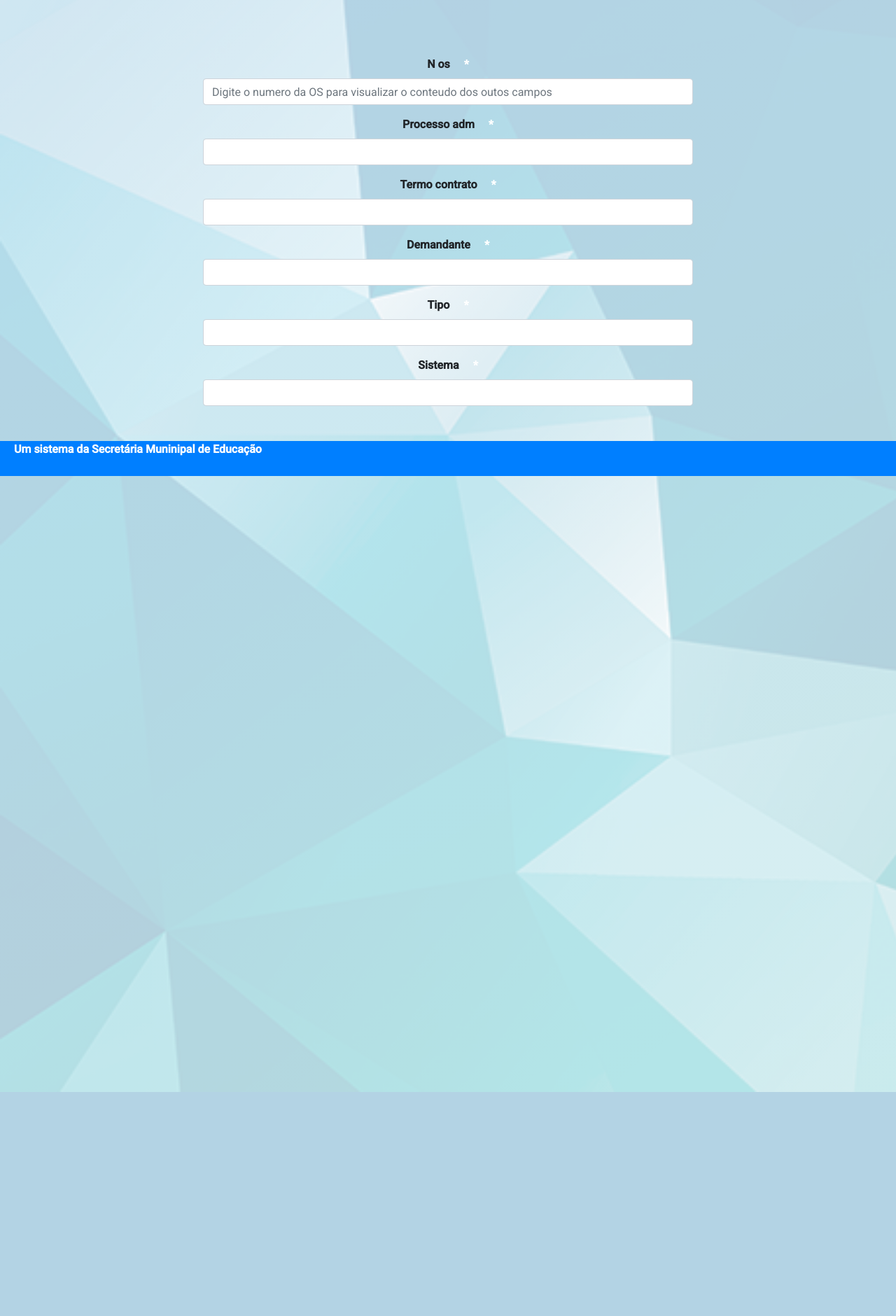
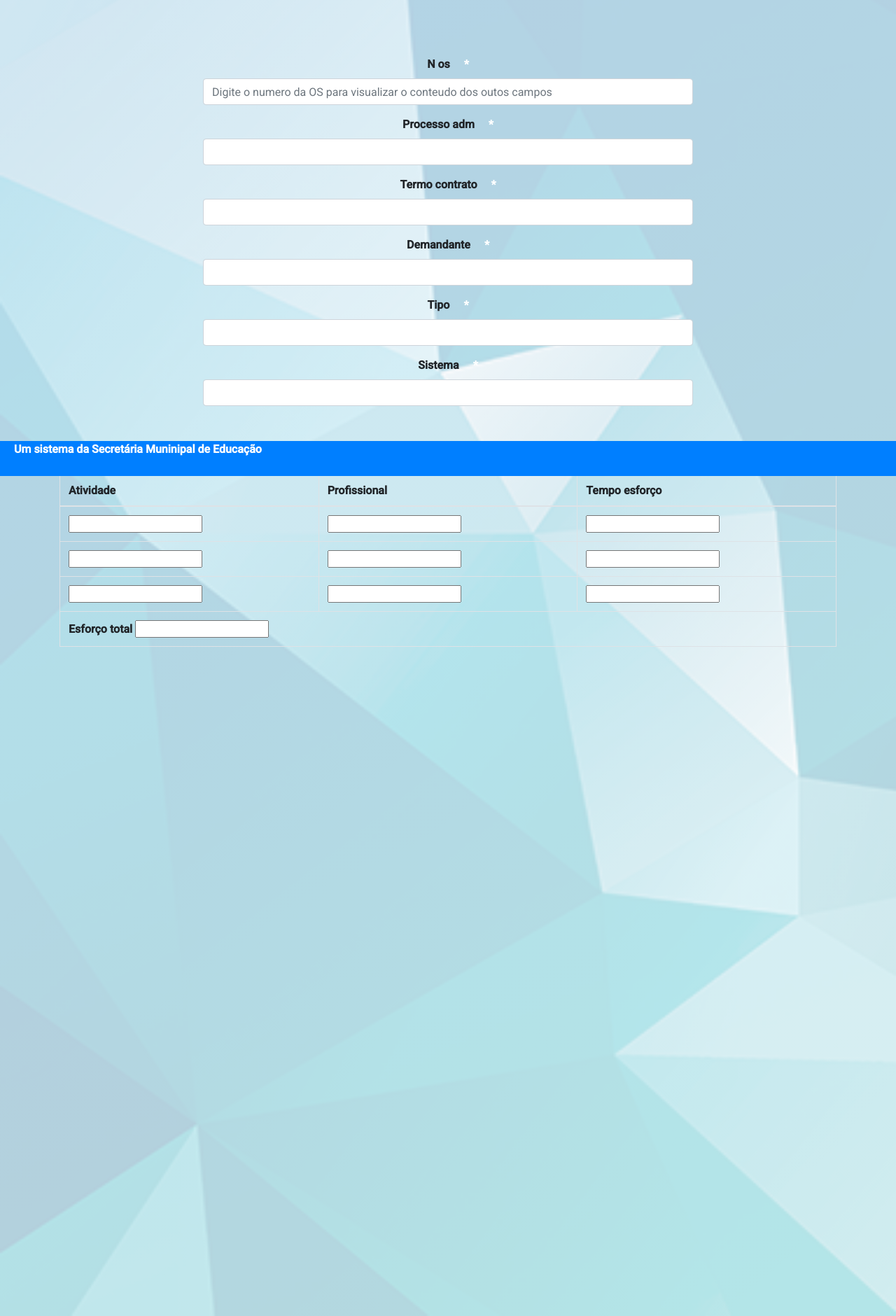
Before and after one commit to prefeiturasp/SME-Controle-de-OS, a Django app: page /menu/visualizarOS/ in a window 1280 px wide. Shown: the part 120-2000 px from the top of the page at 70% size. Before the commit the page ends 1680 px from the top, so only its background shows below. Run offline with Django 3.2, Linux system fonts and the light colour scheme; the visitor is signed in with stand-in values (Sample User, id 1); parts of the project's set-up code (start-up, migrations or seed data) failed here and were passed over; some libraries are stand-ins or nearby versions.

Commit message:
Replicated estimation table OS estimation tableOS

```diff
--- a/django/sme/os_management/static/css/base.css
+++ b/django/sme/os_management/static/css/base.css
@@ -5,7 +5,7 @@ body{
     background-repeat: no-repeat;
     background-size: cover;
     width : 100%;
-    height: 210%;
+    height: 250%;
 }
 
 
--- a/django/sme/os_management/templates/os_management/visualizarOS.html
+++ b/django/sme/os_management/templates/os_management/visualizarOS.html
@@ -9,4 +9,35 @@
         {% csrf_token %}
         {% crispy form %}
     </form>
+
+    <h3>Descrição da estimativa de cronograma e pessoal</h3>
+   <table class="table table-bordered">
+       <thead>
+           <tr>
+               <th scope="col">Atividade</th>
+               <th scope="col">Profissional</th>
+               <th scope="col">Tempo esforço</th>
+           </tr>
+       </thead>
+       <tbody>
+           <tr>
+               <td><input type="text"></td>
+               <td><input type="text"></td>
+               <td><input type="text"></td>
+           </tr>
+           <tr>
+                <td><input type="text"></td>
+                <td><input type="text"></td>
+                <td><input type="text"></td>
+           </tr>
+           <tr>
+                <td><input type="text"></td>
+                <td><input type="text"></td>
+                <td><input type="text"></td>
+           </tr>
+           <tr>
+               <td colspan="3">Esforço total   <input type="text"></td>
+           </tr>
+       </tbody>
+   </table>
 {% endblock content%}
```
